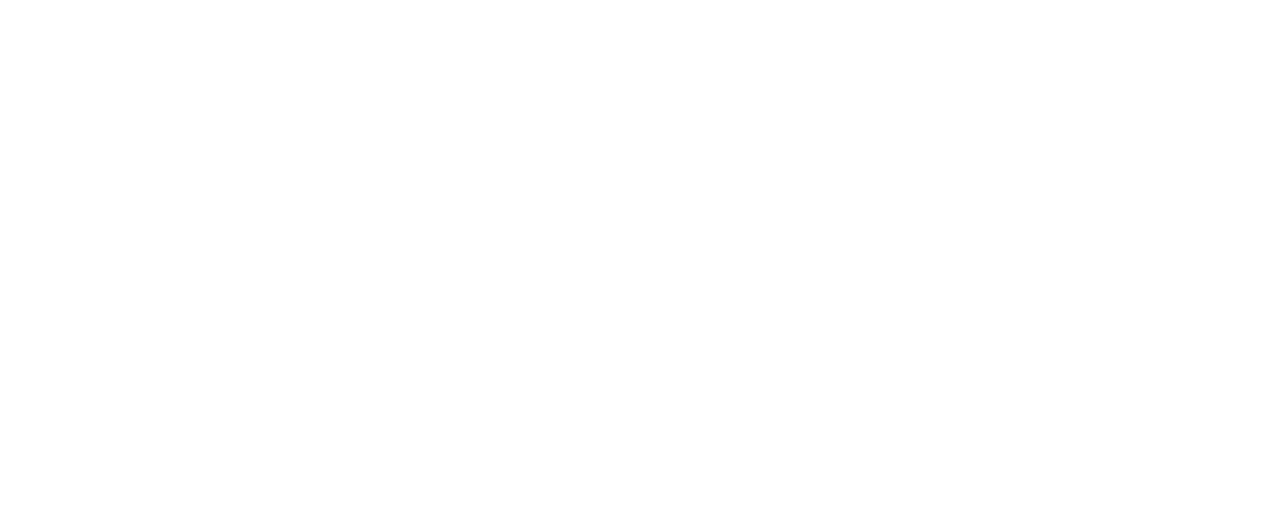
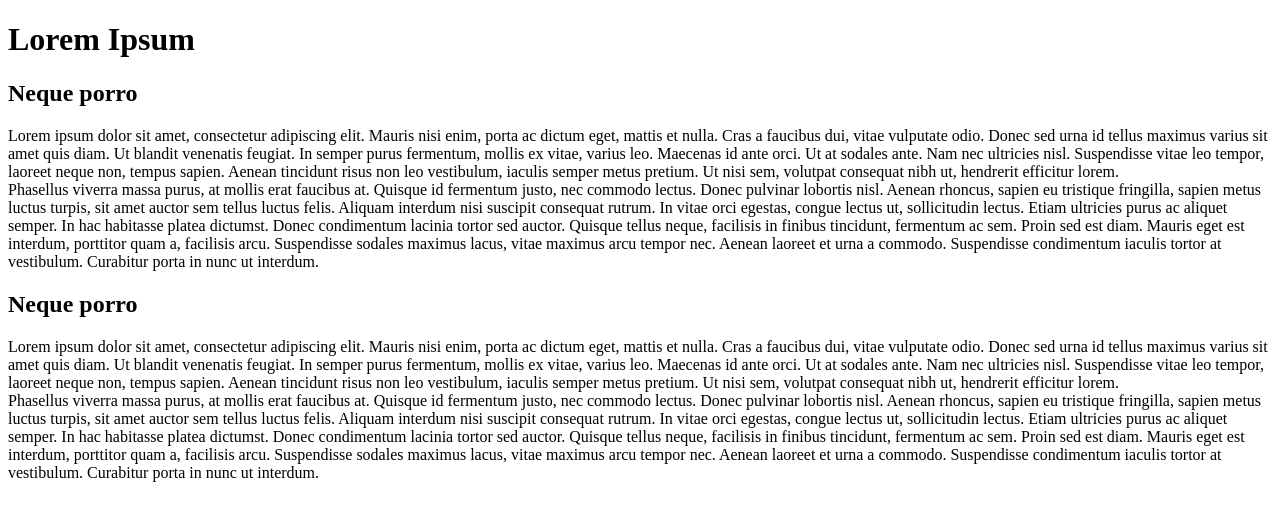
Before and after one commit to Arashika-dev/dwwm-git-02-collaboratif, a plain HTML site: page index.html in a window 1280 px wide. Drawn offline with Linux system fonts and the light colour scheme.

Commit message:
Création Contenu du Main

```diff
--- a/index.html
+++ b/index.html
@@ -5,6 +5,7 @@
     <meta http-equiv="X-UA-Compatible" content="IE=edge">
     <meta name="viewport" content="width=device-width, initial-scale=1.0">
     <title>Document</title>
+
 </head>
 <body>
     <header>
@@ -12,8 +13,48 @@
 
         </nav>
     </header>
+    <main>
 
-    <main>
+        <h1>Lorem Ipsum</h1>
+
+        <h2>Neque porro</h2>
+
+        <section id = paragraphe1>
+            Lorem ipsum dolor sit amet, consectetur adipiscing elit. Mauris nisi enim, porta ac dictum eget, mattis
+            et nulla. Cras a faucibus dui, vitae vulputate odio. Donec sed urna id tellus maximus varius sit amet quis diam.
+            Ut blandit venenatis feugiat. In semper purus fermentum, mollis ex vitae, varius leo. Maecenas id ante orci.
+            Ut at sodales ante. Nam nec ultricies nisl. Suspendisse vitae leo tempor, laoreet neque non, tempus sapien. Aenean
+            tincidunt risus non leo vestibulum, iaculis semper metus pretium. Ut nisi sem, volutpat consequat nibh ut, hendrerit
+            efficitur lorem.
+            <br>
+            Phasellus viverra massa purus, at mollis erat faucibus at. Quisque id fermentum justo, nec commodo lectus.
+            Donec pulvinar lobortis nisl. Aenean rhoncus, sapien eu tristique fringilla, sapien metus luctus turpis, sit amet
+            auctor sem tellus luctus felis. Aliquam interdum nisi suscipit consequat rutrum. In vitae orci egestas, congue lectus ut,
+            sollicitudin lectus. Etiam ultricies purus ac aliquet semper. In hac habitasse platea dictumst. Donec condimentum lacinia
+            tortor sed auctor. Quisque tellus neque, facilisis in finibus tincidunt, fermentum ac sem. Proin sed est diam. Mauris eget
+            est interdum, porttitor quam a, facilisis arcu. Suspendisse sodales maximus lacus, vitae maximus arcu tempor nec. Aenean
+            laoreet et urna a commodo. Suspendisse condimentum iaculis tortor at vestibulum. Curabitur porta in nunc ut interdum.
+        </section>
+
+        <h2>Neque porro</h2>
+
+        <section id = paragraphe1>
+            Lorem ipsum dolor sit amet, consectetur adipiscing elit. Mauris nisi enim, porta ac dictum eget, mattis
+            et nulla. Cras a faucibus dui, vitae vulputate odio. Donec sed urna id tellus maximus varius sit amet quis diam.
+            Ut blandit venenatis feugiat. In semper purus fermentum, mollis ex vitae, varius leo. Maecenas id ante orci.
+            Ut at sodales ante. Nam nec ultricies nisl. Suspendisse vitae leo tempor, laoreet neque non, tempus sapien. Aenean
+            tincidunt risus non leo vestibulum, iaculis semper metus pretium. Ut nisi sem, volutpat consequat nibh ut, hendrerit
+            efficitur lorem.
+            <br>
+            Phasellus viverra massa purus, at mollis erat faucibus at. Quisque id fermentum justo, nec commodo lectus.
+            Donec pulvinar lobortis nisl. Aenean rhoncus, sapien eu tristique fringilla, sapien metus luctus turpis, sit amet
+            auctor sem tellus luctus felis. Aliquam interdum nisi suscipit consequat rutrum. In vitae orci egestas, congue lectus ut,
+            sollicitudin lectus. Etiam ultricies purus ac aliquet semper. In hac habitasse platea dictumst. Donec condimentum lacinia
+            tortor sed auctor. Quisque tellus neque, facilisis in finibus tincidunt, fermentum ac sem. Proin sed est diam. Mauris eget
+            est interdum, porttitor quam a, facilisis arcu. Suspendisse sodales maximus lacus, vitae maximus arcu tempor nec. Aenean
+            laoreet et urna a commodo. Suspendisse condimentum iaculis tortor at vestibulum. Curabitur porta in nunc ut interdum.
+        </section>
+
 
     </main>
 
```
